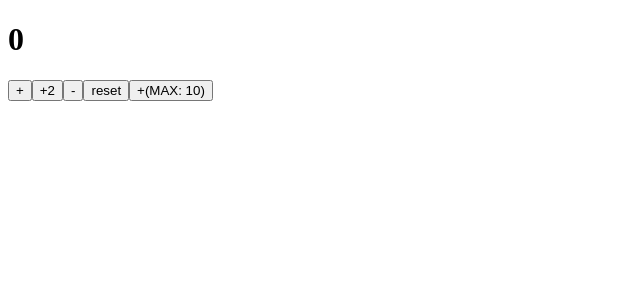
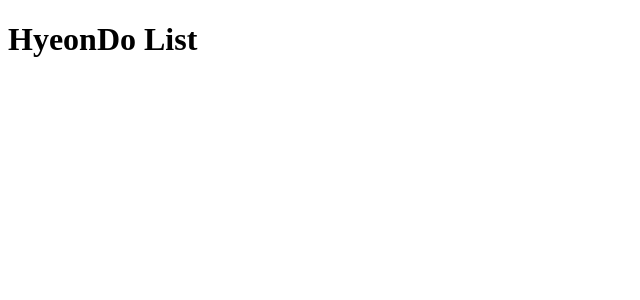
Before and after one commit to mirim1306/React, a React (Vite) app: page / in a window 1280 px wide. Shown: the top 300 px of the page, without its empty margins (0-640 px from the left). Built offline with nearby package versions, Linux system fonts and the light colour scheme.

Commit message:
TodoListApp 시작

```diff
--- /dev/null
+++ b/src/TodoListApp.jsx
@@ -0,0 +1,9 @@
+function TodoListApp(){
+    return (
+        <div>
+            <h1>HyeonDo List</h1>
+
+        </div>
+    )
+}
+export default TodoListApp;
--- a/src/main.jsx
+++ b/src/main.jsx
@@ -1,10 +1,11 @@
 import { StrictMode } from 'react'
 import { createRoot } from 'react-dom/client'
 // import './index.css'
-import CounterApp from './CounterApp.jsx'
+import CounterApp from './TodoListApp.jsx'
+import TodoListApp from './TodoListApp.jsx'
 
 createRoot(document.getElementById('root')).render(
   <StrictMode>
-    <CounterApp />
+    <TodoListApp />
   </StrictMode>,
 )
```
Also changed, not shown: 1 other file (tests, documents, lock files or other folders).
